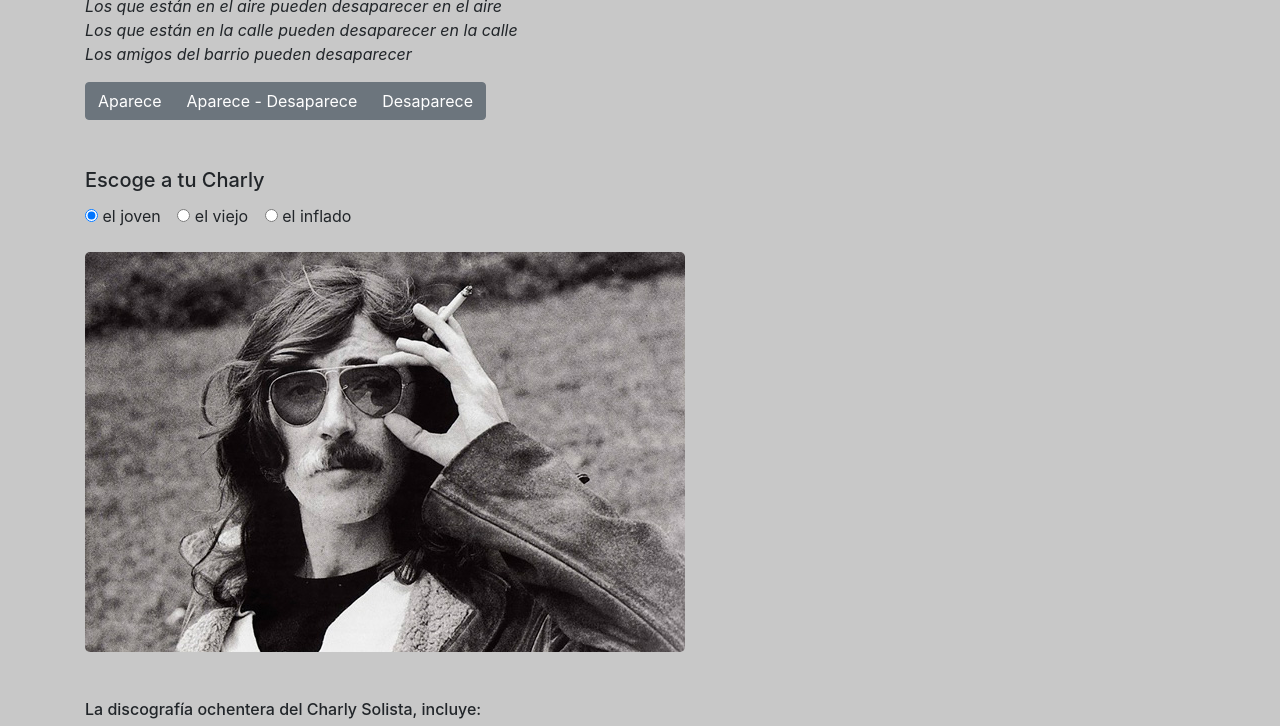
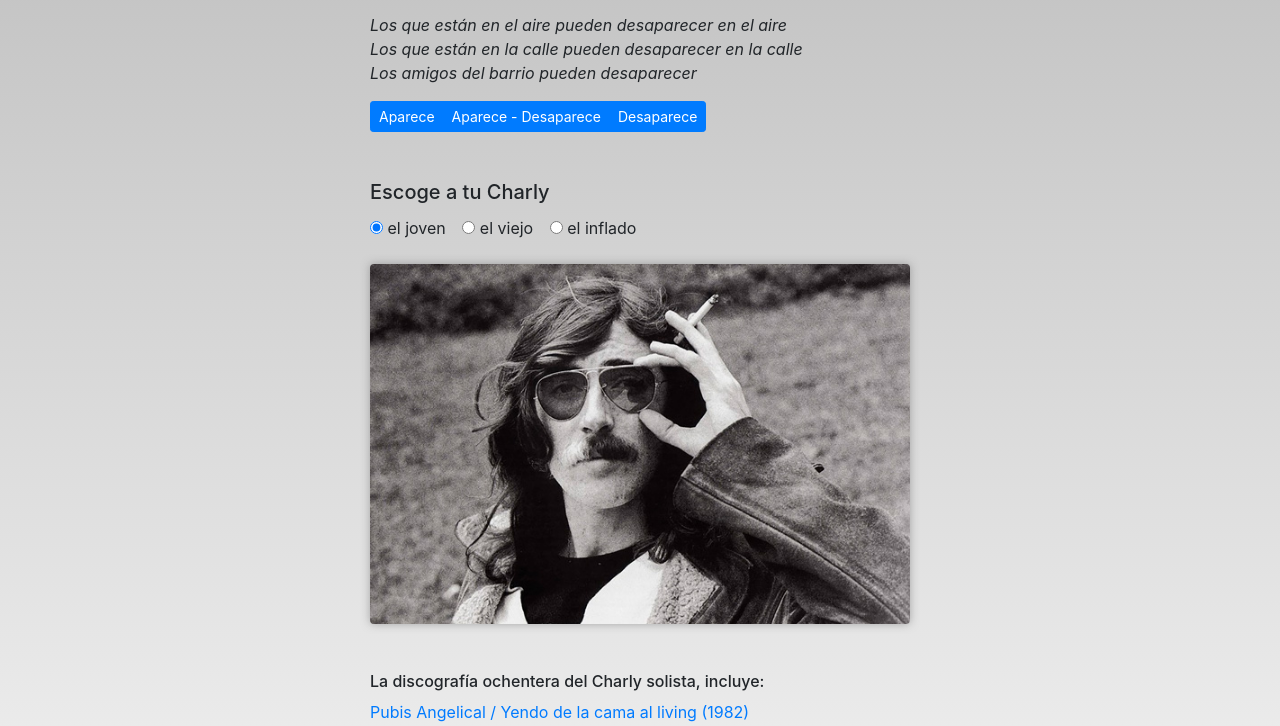
Before and after one commit to profesorfaco/clase-6, a plain HTML site: page index.html in a window 1280 px wide. Shown: the part 145-871 px from the top of the page. Drawn offline with nearby package versions, Linux system fonts and the light colour scheme.

Commit message:
Update index.html

```diff
--- a/index.html
+++ b/index.html
@@ -6,84 +6,82 @@
 <title>Hola jQuery</title>
 <link rel="stylesheet" href="https://stackpath.bootstrapcdn.com/bootstrap/4.3.1/css/bootstrap.min.css" integrity="sha384-ggOyR0iXCbMQv3Xipma34MD+dH/1fQ784/j6cY/iJTQUOhcWr7x9JvoRxT2MZw1T" crossorigin="anonymous">
 <style>
-	body{background:rgba(200,200,200,1);}
+	body{background:linear-gradient(to bottom, rgba(190,190,190,1) 0%, rgba(245,245,245,1) 100%);}
 	.dinosaurio{display: none;}
-	img{border-radius: 5px;}
+	img{border-radius: 0.25rem; box-shadow: 0 0 0.5rem rgba(100,100,100,0.5);}
 </style>
 </head>
 <body>
-
-<div class="container">
+<div class="container pb-5">
 	<div class="row">
-		<div class="col py-5">
+		<div class="col-sm-10 col-md-8 col-lg-6 mx-auto py-5">
 			<p>Los que están en el aire pueden desaparecer en el aire<br />
 			Los que están en la calle pueden desaparecer en la calle<br />
 			Los amigos del barrio pueden desaparecer<br />
 			<span class="dinosaurio">Pero los dinosaurios van a desaparecer</span></p>
 			<div class="btn-group mb-5" role="group">
-			  <button type="button" class="btn btn-secondary" id="si">Aparece</button>
-			  <button type="button" class="btn btn-secondary" id="sino">Aparece - Desaparece</button>
-			  <button type="button" class="btn btn-secondary" id="no">Desaparece</button>
+			  <button type="button" class="btn btn-sm btn-primary" id="si">Aparece</button>
+			  <button type="button" class="btn btn-sm btn-primary" id="sino">Aparece - Desaparece</button>
+			  <button type="button" class="btn btn-sm btn-primary" id="no">Desaparece</button>
 			</div>
 			<h5>Escoge a tu Charly</h5>
 			<div class="clearfix pt-1 pb-4">
 				<div class="form-check-inline">
 					<label class="form-check-label">
-						<input type="radio" name="bedStatus" value="joven" checked="checked"> el joven
+						<input type="radio" name="charlies" value="joven" checked="checked"> el joven
 					</label>
 				</div>
 				<div class="form-check-inline">
 					<label class="form-check-label">
-						<input type="radio" name="bedStatus" value="viejo"> el viejo
+						<input type="radio" name="charlies" value="viejo"> el viejo
 					</label>
 				</div>
 				<div class="form-check-inline">
 					<label class="form-check-label">
-						<input type="radio" name="bedStatus" value="inflado"> el inflado
+						<input type="radio" name="charlies" value="inflado"> el inflado
 					</label>
 				</div>
 			</div>
 			<img src="img/charly-joven.jpg" id="foto" class="img-fluid mb-5">
-			<h6>La discografía ochentera del Charly Solista, incluye:</h6>
+			<h6>La discografía ochentera del Charly solista, incluye:</h6>
 			<ul id="discografia" class="list-unstyled"></ul>
 		</div>
 	</div>
 </div>
 <script src="https://ajax.googleapis.com/ajax/libs/jquery/3.3.1/jquery.min.js"></script>
 <script>
-// Recuerda la estructura de la oración jQuery--> $("sujeto").predicado();
-
+// Recordemos la estructura de cada "oración" en jQuery = $("sujeto").predicado();
 $(document).ready(function(){
 
-	// Partamos por una modificación al CSS --> https://api.jquery.com/multiple-selector/
+	// Partamos por una modificación al CSS = https://api.jquery.com/multiple-selector/
 
-	$( "p" ).css( "font-style", "italic");
+	$("p").css("font-style", "italic");
 
-	// Agreguemos un elemento HTML antes de cada párrafo --> https://api.jquery.com/before/
+	// Agreguemos un elemento HTML antes de cada párrafo = https://api.jquery.com/before/
 
-	$( "p" ).before( "<h1>Los dinosaurios</h1>" );
+	$("p").before("<h1 class=\"display-4\">Los dinosaurios</h1>");
 
-	// Agreguemos una clase al elemento agregado --> https://api.jquery.com/addClass/#addClass-className
+	// Agreguemos una clase al elemento agregado = https://api.jquery.com/addClass/#addClass-className
 
-	$( "h1" ).addClass( "text-light");
+	$("h1").addClass("text-light");
 
-	// Revisemos efectos básicos, condicionados por el click --> https://api.jquery.com/category/effects/basics/
+	// Revisemos efectos básicos, condicionados por el click = https://api.jquery.com/category/effects/basics/
 
 	$("button#si").click(function() {
-		$( ".dinosaurio" ).show()
+		$(".dinosaurio").show()
 	});
 
 	$("button#no").click(function() {
-		$( ".dinosaurio" ).hide()
+		$(".dinosaurio").hide()
 	});
 
 	$("button#sino").click(function() {
-		$( ".dinosaurio" ).toggle()
+		$(".dinosaurio").toggle()
 	});
 
-	// Cambiemos la foto de Charly García, según el input tipo radio que esté chequeado
+	// Cambiemos la foto de Charly García, según el input que esté chequeado
 
-	$("input:radio[name=bedStatus]").change(function() {
+	$("input:radio[name=charlies]").change(function() {
 
         if (this.value == "joven") {
         	$('img#foto').attr('src','img/charly-joven.jpg');
@@ -103,15 +101,23 @@ $(document).ready(function(){
 
 	$.getJSON('https://raw.githubusercontent.com/profesorfaco/clase-6/gh-pages/data.json', function (data) {
 
-		// imprimo un aviso en la consola de JavaScript del navegador
+		// Un aviso en la consola de JavaScript para cuando se obtenga el JSON
 
 			console.log("¡Ya tenemos los datos del JSON!");
 
-		// aprovecho la información del JSON para escribir un párrafo bajo el título principal
+		// Parte de la información del JSON puede asignarse como contenidos a nuevas variables
 
-			$( "h1" ).after( "<p class=\"small\">Este tema de " + data[1]["artista"] + " aparece en el disco \""+ data[1]["album"] + "\", de " + data[1]["lanzamiento"] +".</p>");
+		// Con las nuevas variables puede construirse un párrafo
 
-		// finalmente creo un ciclo para ir por cada disco, y agregarlo como ítem al listado de identidad discografía
+			var solista = data[1]["artista"];
+
+			var lp = data[1]["album"];
+
+			var fecha = data[1]["lanzamiento"];
+
+			$( "h1" ).after( "<p class=\"small\">Este tema de " + solista + " es parte del disco " + lp + ", de " + fecha +".</p>");
+
+		// Finalmente usamos un ciclo para ir por cada disco, y agregarlo como ítem al listado de identidad discografía
 
 			for (var a = 0; a < data.length; a++){
 				$( "ul#discografia" ).append( "<li><a href=\"" + data[a]["spotify"] + "\">" + data[a]["album"] +" ("+ data[a]["lanzamiento"] +")</a></li>" );
@@ -120,9 +126,8 @@ $(document).ready(function(){
 	});
 
 });
-
 // ¡Para esto, y más, nos sirve jQuery!
-
+</script>
 </script>
 </body>
 </html>
```
